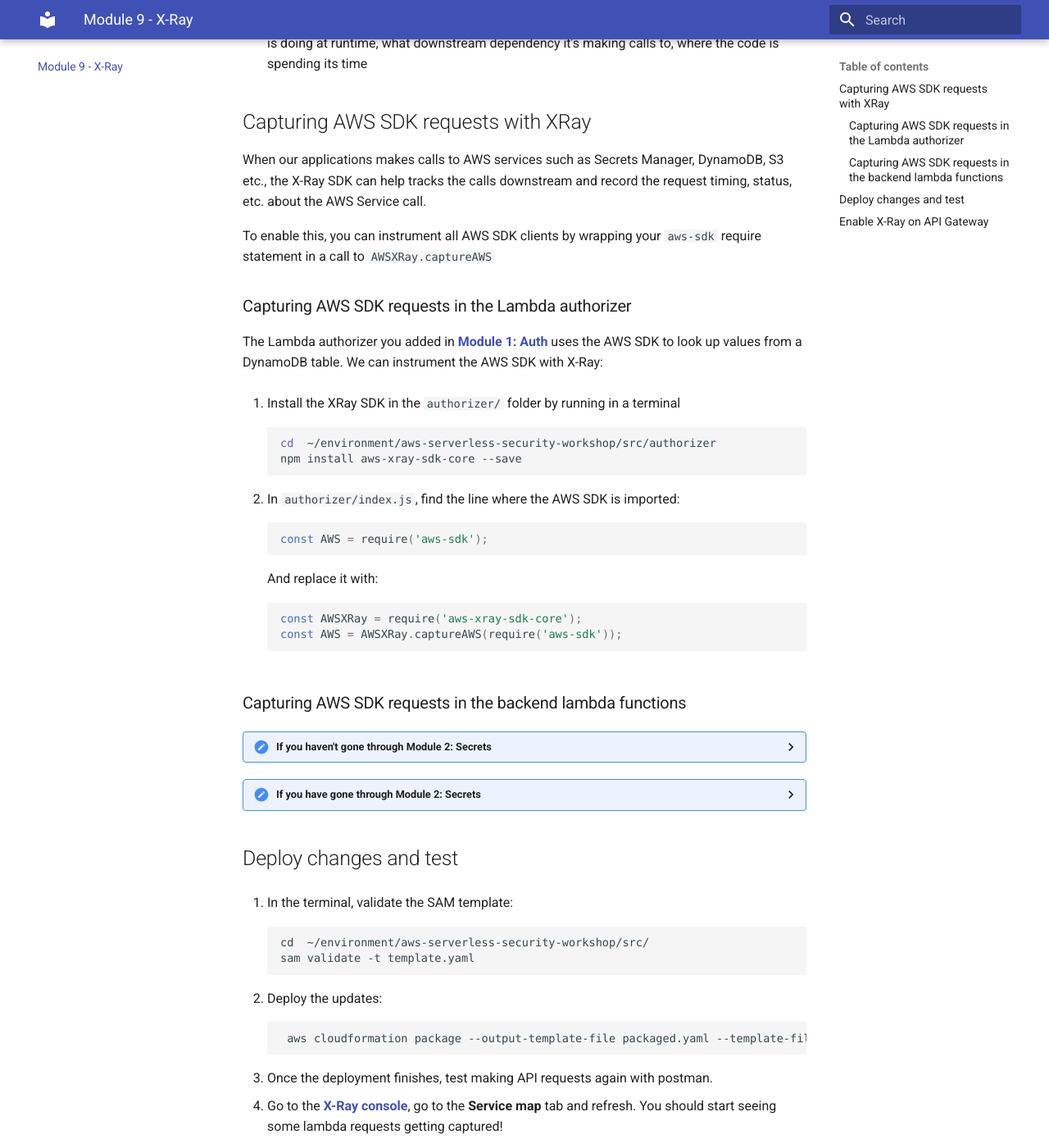
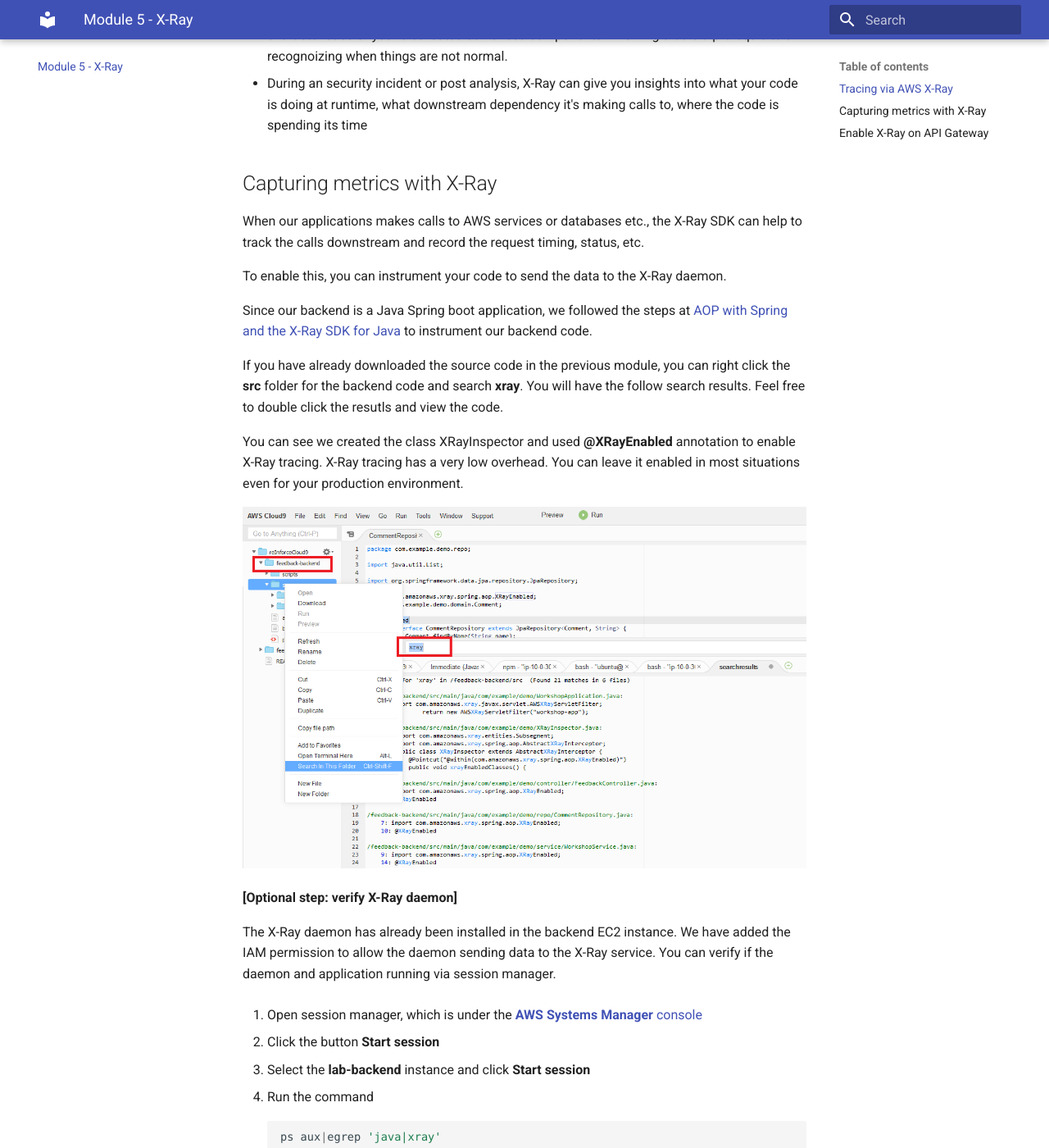
Before and after one commit to xiangshen-dk/workshop-building-secure-apis, an MkDocs documentation site: the page built from docs/xray.md, in a window 1280 px wide and 1400 px high, scrolled down 551 px. Shown: the whole window at 82% size. Built offline with MkDocs 1.6.1 and Material for MkDocs 9.7.7, drawn with Linux system fonts in a browser that asks for light colours; some web fonts are replaced; some of the changed text lies outside the part shown.

Commit message:
move x-ray up

````diff
--- a/buildspec.yml
+++ b/buildspec.yml
@@ -8,4 +8,4 @@ phases:
     commands:
       - pip3 install -r requirements.txt
       - mkdocs build
-      - aws s3 cp --recursive site/ s3://workshop.reinforce.awsdemo.me/
+      - aws s3 sync --acl public-read site/ s3://workshop.reinforce.awsdemo.me/
--- a/docs/xray.md
+++ b/docs/xray.md
@@ -3,113 +3,60 @@ Time Estimate: 10 - 15 minutes
 
 "Insufficient Logging & Monitoring" is one of the Top 10 Application Security Risks ranked by [OWASP](https://www.owasp.org/index.php/Main_Page) in 2017.
 
+## Tracing via AWS X-Ray
 AWS X-Ray gives you visibility into the data flow of your microservices architecture and a map of how your application’s underlying components are connected. It's a great tool to troubleshoot performance and debug errors. However, given the ephemeral nature of the infrastructure in a serverless application, this visibility into your application is also critical for the purpose of security:
 
 * It helps you understand the "norm" of the data flow, interdependencies, and performance characteristics of your distributed serverless components. Knowing that is a prerequisite of recognoizing when things are not normal.
 * During an security incident or post analysis, X-Ray can give you insights into what your code is doing at runtime, what downstream dependency it's making calls to, where the code is spending its time
 
 
-## Capturing AWS SDK requests with XRay
+## Capturing metrics with X-Ray
 
-When our applications makes calls to AWS services such as Secrets Manager, DynamoDB, S3 etc., the X-Ray SDK can help tracks the calls downstream and record the request timing, status, etc. about the AWS Service call.
+When our applications makes calls to AWS services or databases etc., the X-Ray SDK can help to track the calls downstream and record the request timing, status, etc.
 
-To enable this, you can instrument all AWS SDK clients by wrapping your `aws-sdk` require statement in a call to `AWSXRay.captureAWS`
+To enable this, you can instrument your code to send the data to the X-Ray daemon.
 
-### Capturing AWS SDK requests in the Lambda authorizer
+Since our backend is a Java Spring boot application, we followed the steps at [AOP with Spring and the X-Ray SDK for Java](https://docs.aws.amazon.com/xray/latest/devguide/xray-sdk-java-aop-spring.html) to instrument our backend code.
 
-The Lambda authorizer you added in [**Module 1: Auth**](../01-add-authentication) uses the AWS SDK to look up values from a DynamoDB table. We can instrument the AWS SDK with X-Ray:
+If you have already downloaded the source code in the previous module, you can right click the __src__ folder for the backend code and search __xray__. You will have the follow search results. Feel free to double click the resutls and view the code.
 
-1. Install the XRay SDK in the `authorizer/` folder by running in a terminal
+You can see we created the class XRayInspector and used __@XRayEnabled__ annotation to enable X-Ray tracing. X-Ray tracing has a very low overhead. You can leave it enabled in most situations even for your production environment.
 
-	```bash
-	cd	~/environment/aws-serverless-security-workshop/src/authorizer
-	npm install aws-xray-sdk-core --save
-	```
+![Cloud9 x-ray](../screenshots/xray-c9.png)
 
-1. In `authorizer/index.js`, find the line where the AWS SDK is imported:
+**[Optional step: verify X-Ray daemon]**
 
-	```javascript
-	const AWS = require('aws-sdk');
-	```
+The X-Ray daemon has already been installed in the backend EC2 instance. We have added the IAM permission to allow the daemon sending data to the X-Ray service. You can verify if the daemon and application running via session manager.
 
-	And replace it with:
+1. Open session manager, which is under the [__AWS Systems Manager__ console](https://console.aws.amazon.com/systems-manager/session-manager/sessions)
 
-	```javascript
-	const AWSXRay = require('aws-xray-sdk-core');
-	const AWS = AWSXRay.captureAWS(require('aws-sdk'));
-	```
+2. Click the button __Start session__
 
-### Capturing AWS SDK requests in the backend lambda functions
+3. Select the __lab-backend__ instance and click __Start session__
 
-<details>
-<summary><strong>If you haven't gone through Module 2: Secrets </strong></summary><p>
-
-The backend lambda functions currently doesn't use the AWS SDK, so no additional action needed!
-
-</details>
-
-<details>
-<summary><strong>If you have gone through Module 2: Secrets </strong></summary><p>
-
-If you have gone through [**Module 2: Secrets**](../02-add-secrets-manager), you would have added the AWS SDK to `dbUtils.js` so the code would retrieve the database username and password from [**AWS Secrets Manager**](https://aws.amazon.com/secrets-manager/)
-
-1. Install the XRay SDK in the `app/` folder by running in a terminal
-
-	```bash
-	cd	~/environment/aws-serverless-security-workshop/src/app
-	npm install aws-xray-sdk-core --save
-	```
-
-1. In `app/dbUtils.js`, find the line where the AWS SDK is imported:
-
-	```javascript
-	const AWS = require('aws-sdk');
-	```
-
-	And replace it with:
-
-	```javascript
-	const AWSXRay = require('aws-xray-sdk-core');
-	const AWS = AWSXRay.captureAWS(require('aws-sdk'));
-	```
-
-
-</details>
-
-
-## Deploy changes and test
-
-1. In the terminal, validate the SAM template:
-
-	```
-	cd	~/environment/aws-serverless-security-workshop/src/
-	sam validate -t template.yaml
-	```
-
-1.  Deploy the updates:
-
-	```
-	 aws cloudformation package --output-template-file packaged.yaml --template-file template.yaml --s3-bucket $BUCKET --s3-prefix securityworkshop --region $REGION &&  aws cloudformation  deploy --template-file packaged.yaml --stack-name CustomizeUnicorns --region $REGION --parameter-overrides InitResourceStack=Secure-Serverless --capabilities CAPABILITY_IAM
-	```
-
-1. Once the deployment finishes, test making API requests again with postman.
-
-1. Go to the [**X-Ray console**](https://console.aws.amazon.com/xray/home), go to the **Service map** tab and refresh. You should start seeing some lambda requests getting captured!
-
+4. Run the command
+```bash
+ps aux|egrep 'java|xray'
+```
+5. You should be able to see result like the following:
+![Sessoin PS](../screenshots/session-ps.png)
 
 ## Enable X-Ray on API Gateway
 
-1. Go to [API Gateway Console](https://.console.aws.amazon.com/apigateway/home), and go to the `CustomizeUnicorns` API
+1. Go to [API Gateway Console](https://console.aws.amazon.com/apigateway/home), and go to the `FeedbackSvc` API
 
-1. Go to the **Stages** tab, click on the `dev` stage
+1. Go to the **Stages** tab, click on the `prod` stage
 
 1. Find the **Logs/Tracing** tab, check the box for **Enable X-Ray Tracing**, and **Save changes**
 
 	![enable xray in api gateway](images/8E-enable-apig.png)
 
-1. Redeploy the API by clicking on the **Resources** tab on the left hand side --> **Actions**  --> **Deploy API**  -> Pick the `dev` stage --> **deploy**.
+1. Redeploy the API by clicking on the **Resources** tab on the left hand side --> **Actions**  --> **Deploy API**  -> Pick the `prod` stage --> **deploy**.
 
-1. Test making a few making API requests with postman.
+1. Test by making a few API requests with curl or your browser, for example:
+```bash
+curl -s $BASE_URL/feedback | jq
+```
 
 1. Go to the [**X-Ray console**](https://console.aws.amazon.com/xray/home), go to the **Service map** tab and refresh
 
@@ -117,8 +64,6 @@ If you have gone through [**Module 2: Secrets**](../02-add-secrets-manager), you
 
 1. Explore the service map. Click on various components, and use **View traces** to see a list of request traces captured by X-Ray
 
-	![enable xray in api gateway](images/8E-traces.png)
-
 1. Explore the individual traces by clicking into individual rquests
 
 	![enable xray in api gateway](images/8E-single-traces.png)
--- a/mkdocs.yml
+++ b/mkdocs.yml
@@ -1,17 +1,17 @@
 site_name: Building Secure APIs in the Cloud
 nav:
-  - Module 1 - Setup the project: module-1.md
-  - Module 2 - Resource policy: module-7.md
+  - Module 1 - Setup the project: setup.md
+  - Module 2 - Resource policy: resource-policy.md
   - Module 3 - Private integrations: vpclink.md
   - Module 4 - Input validation: input-validation.md
-  - Module 5 - WAF: waf.md
-  - Module 6 - Usage plan: usage-plan.md
-  - Module 7 - Authentication: module-2.md
-  - Module 8 - Configure the web UI: module-3.md
-  - Module 9 - X-Ray: xray.md
-  - Module 10 - Host the static files: module-4.md
-  - Module 11 - Conclusions: module-6.md
-  - Module 12 - Cleanup: module-8.md
+  - Module 5 - X-Ray: xray.md
+  - Module 6 - WAF: waf.md
+  - Module 7 - Usage plan: usage-plan.md
+  - Module 8 - Authentication: auth.md
+  - Module 9 - Configure the web UI: webui.md
+  - Module 10 - Host the static files: static-site.md
+  - Module 11 - Conclusions: conclusion.md
+  - Module 12 - Cleanup: cleanup.md
 theme:
   name: 'material'
   palette:
````
Also changed, not shown: docs/input-validation.md (+12 -14 lines), docs/webui.md (renamed from docs/module-3.md, +2 -4 lines), docs/appsync.md (renamed from docs/module-5.md), docs/auth.md (renamed from docs/module-2.md), docs/cleanup.md (renamed from docs/module-8.md), docs/conclusion.md (renamed from docs/module-6.md), docs/images/8E-enable-apig.png, docs/images/8E-service-map.png, docs/images/8E-single-traces.png, docs/resource-policy.md (renamed from docs/module-7.md), docs/screenshots/session-ps.png (added), docs/screenshots/xray-c9.png (added), docs/setup.md (renamed from docs/module-1.md), docs/static-site.md (renamed from docs/module-4.md).
